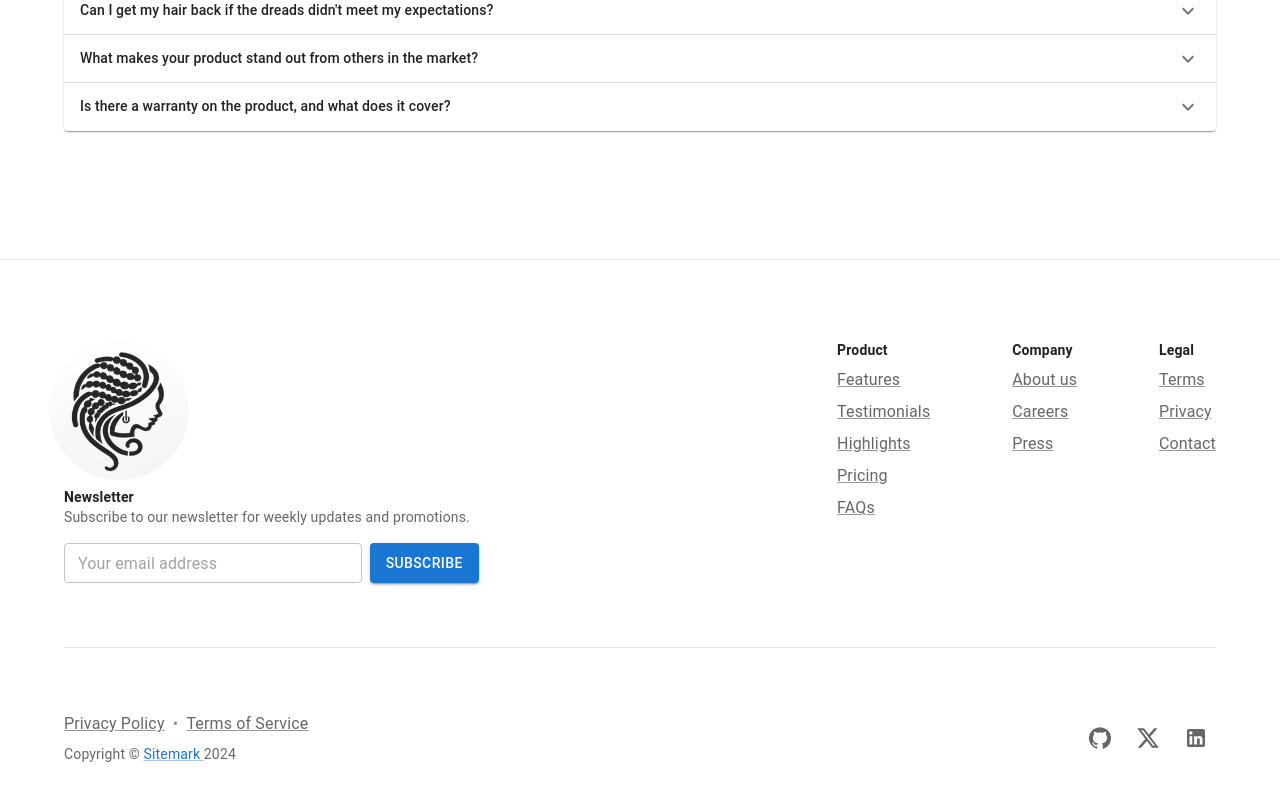
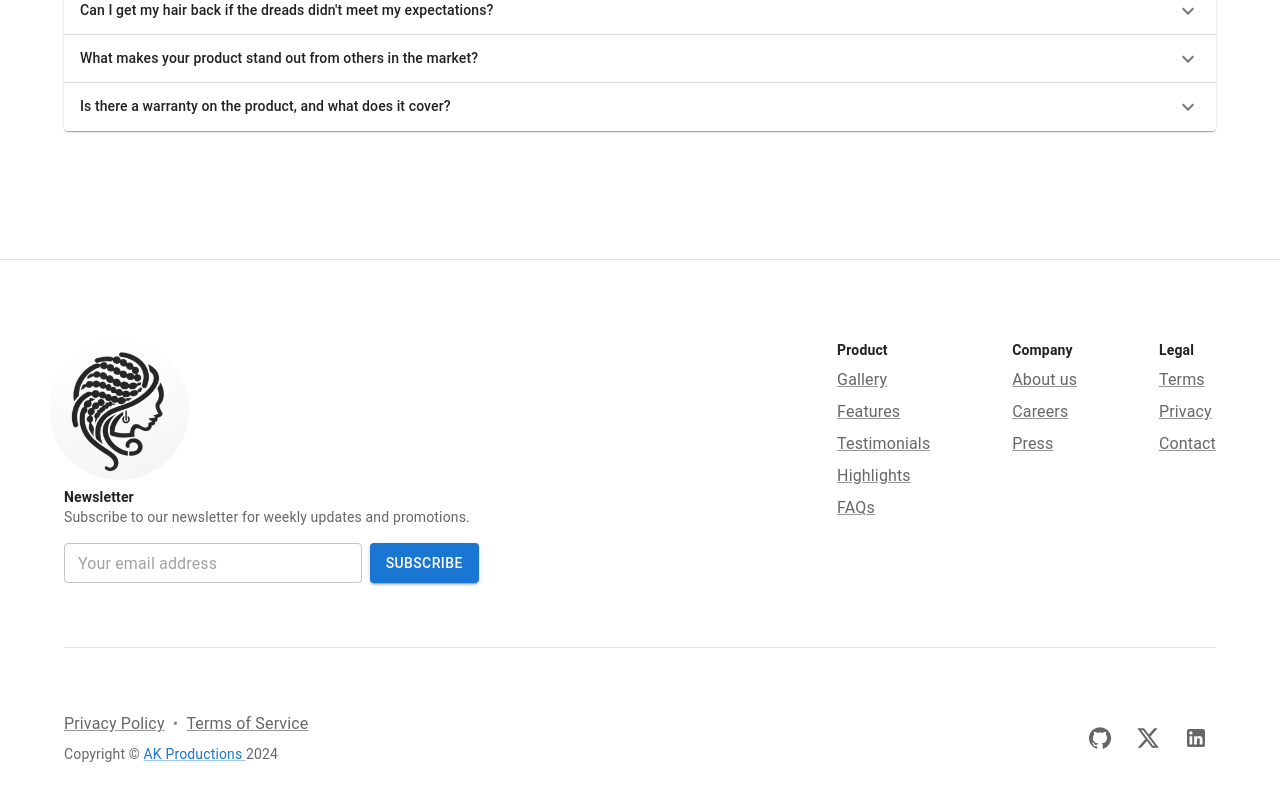
Before and after one commit to AlexeyKurochkin/BSV.UI, a React (Vite) app: page / in a window 1280 px wide. Shown: the part 3963-4763 px from the top of the page. Built offline with nearby package versions, Linux system fonts and the light colour scheme.

Commit message:
Fixed links to components in Footer component

```diff
--- a/src/Components/Footer.tsx
+++ b/src/Components/Footer.tsx
@@ -1,4 +1,3 @@
-import * as React from "react";
 import Box from "@mui/material/Box";
 import Button from "@mui/material/Button";
 import Container from "@mui/material/Container";
@@ -11,6 +10,7 @@ import Typography from "@mui/material/Typography";
 import FacebookIcon from "@mui/icons-material/GitHub";
 import LinkedInIcon from "@mui/icons-material/LinkedIn";
 import TwitterIcon from "@mui/icons-material/X";
+import { scrollToSectionBySectionId } from "../Utils/HelperFunctions";
 
 const logoStyle = {
 	width: "140px",
@@ -22,13 +22,26 @@ function Copyright() {
 	return (
 		<Typography variant="body2" color="text.secondary" mt={1}>
 			{"Copyright © "}
-			<Link href="https://mui.com/">Sitemark&nbsp;</Link>
+			<Link
+				target="_blank"
+				href="https://www.linkedin.com/in/alexey-kurochkin-dev/"
+			>
+				AK Productions&nbsp;
+			</Link>
 			{new Date().getFullYear()}
 		</Typography>
 	);
 }
 
 export default function Footer() {
+	const scrollToSection = (
+		e: MouseEvent<HTMLAnchorElement, MouseEvent>,
+		sectionId: string
+	) => {
+		e.preventDefault();
+		scrollToSectionBySectionId(sectionId);
+	};
+
 	return (
 		<Container
 			sx={{
@@ -96,19 +109,39 @@ export default function Footer() {
 					<Typography variant="body2" fontWeight={600}>
 						Product
 					</Typography>
-					<Link color="text.secondary" href="#">
+					<Link
+						color="text.secondary"
+						href="#"
+						onClick={(e) => scrollToSection(e, "gallery")}
+					>
+						Gallery
+					</Link>
+					<Link
+						color="text.secondary"
+						href="#"
+						onClick={(e) => scrollToSection(e, "features")}
+					>
 						Features
 					</Link>
-					<Link color="text.secondary" href="#">
+					<Link
+						color="text.secondary"
+						href="#gallery"
+						onClick={(e) => scrollToSection(e, "testimonials")}
+					>
 						Testimonials
 					</Link>
-					<Link color="text.secondary" href="#">
+					<Link
+						color="text.secondary"
+						href="#"
+						onClick={(e) => scrollToSection(e, "highlights")}
+					>
 						Highlights
 					</Link>
-					<Link color="text.secondary" href="#">
-						Pricing
-					</Link>
-					<Link color="text.secondary" href="#">
+					<Link
+						color="text.secondary"
+						href="#"
+						onClick={(e) => scrollToSection(e, "faq")}
+					>
 						FAQs
 					</Link>
 				</Box>
```
